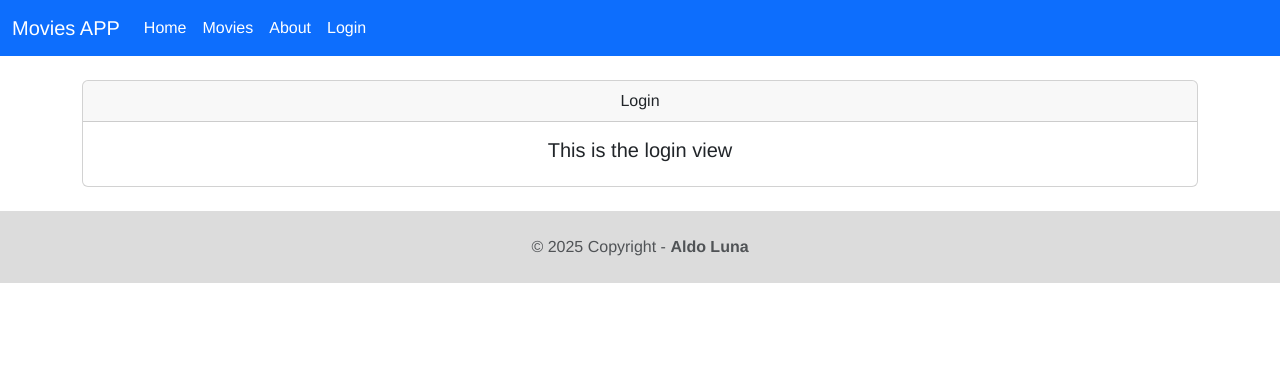
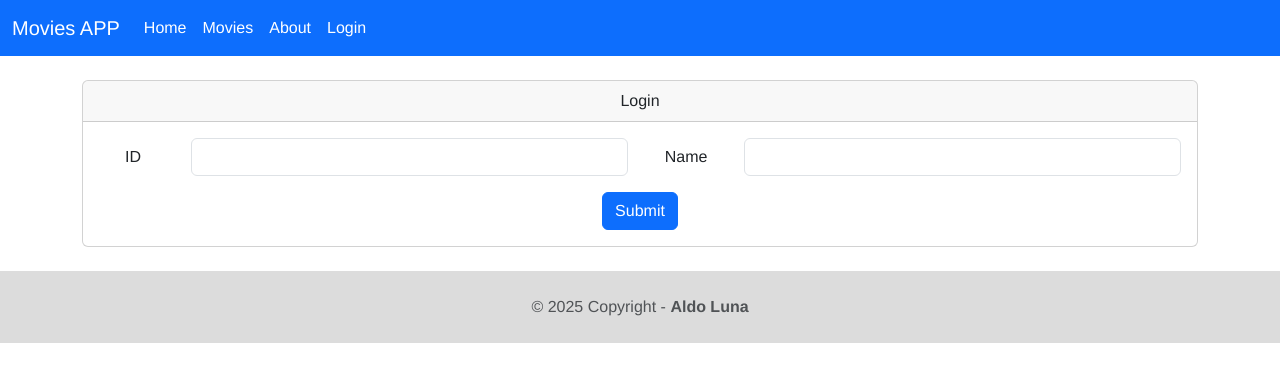
Before and after one commit to AldoLunaBueno/movie-reviews-app, a Vue app in the folder frontend/: page /login in a window 1280 px wide. Shown: the top 382 px of the page. Built offline with nearby package versions, Linux system fonts and the light colour scheme.

Commit message:
login system: state manager for data required by multiple components

```diff
--- a/frontend/src/App.vue
+++ b/frontend/src/App.vue
@@ -20,7 +20,9 @@
             <router-link to="/" class="nav-link active">Home</router-link>
             <router-link to="/movies" class="nav-link active"> Movies </router-link>
             <router-link to="/about" class="nav-link active"> About </router-link>
-            <router-link to="/login" class="nav-link active"> Login </router-link>
+            <router-link v-if="!userData" to="/login" class="nav-link active"> Login </router-link>
+            <a v-if="userData" v-on:click="logout()" class="nav-link active pointer"> Logout ({{ userData }}) </a>
+
           </div>
         </div>
       </div>
@@ -54,10 +56,28 @@
   text-align: center;
   color: #2c3e50;
 }
+.pointer {
+  cursor: pointer;
+}
 </style>
 
 <script>
+import { store } from './store';
+
 export default {
   name: 'App',
+  computed: {
+    userData() {
+      if (!store.state.user.id) {
+        return '';
+      }
+      return store.state.user.name;
+    },
+  },
+  methods: {
+    logout() {
+      store.commit('disconnect');
+    },
+  },
 };
 </script>
--- a/frontend/src/store/index.js
+++ b/frontend/src/store/index.js
@@ -1,14 +1,23 @@
 import { createStore } from 'vuex';
 
-export default createStore({
+export const store = createStore({
   state: {
-  },
-  getters: {
+    user: {
+      id: '',
+      name: '',
+    },
   },
   mutations: {
+    connect(state, data) {
+      // here you make an API call to authenticate the user
+      state.user.id = data.id;
+      state.user.name = data.name;
+    },
+    disconnect(state) {
+      state.user.id = '';
+      state.user.name = '';
+    },
   },
-  actions: {
-  },
-  modules: {
-  },
+  actions: {},
+  modules: {},
 });
--- a/frontend/src/views/Login.vue
+++ b/frontend/src/views/Login.vue
@@ -2,12 +2,53 @@
   <div class="card">
     <div class="card-header">Login</div>
     <div class="card-body">
-      <h5 class="card-title">This is the login view</h5>
+      <form>
+        <div class="row">
+          <div class="col">
+            <div class="mb-3 row">
+              <label class="col-sm-2 col-form-label">ID</label>
+              <div class="col-sm-10">
+                <input v-model="userId" type="number" class="form-control" />
+              </div>
+            </div>
+          </div>
+          <div class="col">
+            <div class="mb-3 row">
+              <label class="col-sm-2 col-form-label">Name</label>
+              <div class="col-sm-10">
+                <input v-model="userName" type="text" class="form-control" />
+              </div>
+            </div>
+          </div>
+        </div>
+        <a v-on:click="login()" class="btn btn-primary">Submit</a>
+      </form>
     </div>
   </div>
 </template>
+
 <script>
+import { store } from '@/store';
+
 export default {
   name: 'Login',
+  data() {
+    return {
+      userId: '',
+      userName: '',
+    };
+  },
+  methods: {
+    login() {
+      if (this.userId === '' || this.userName === '') {
+        return;
+      }
+      store.commit('connect', {
+        id: this.userId,
+        name: this.userName,
+      });
+      this.$router.push({ path: '/' });
+    },
+  },
 };
 </script>
--- a/frontend/src/views/Movie.vue
+++ b/frontend/src/views/Movie.vue
@@ -61,8 +61,8 @@
       this.movie = movieData[0];
     },
     getFormattedDate(date) {
-      return moment(date).format('Do MMMM YYYY')
-    }
+      return moment(date).format('Do MMMM YYYY');
+    },
   },
 };
 </script>
```
